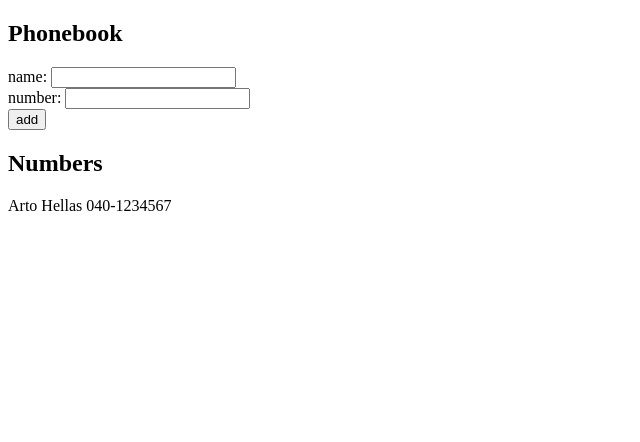
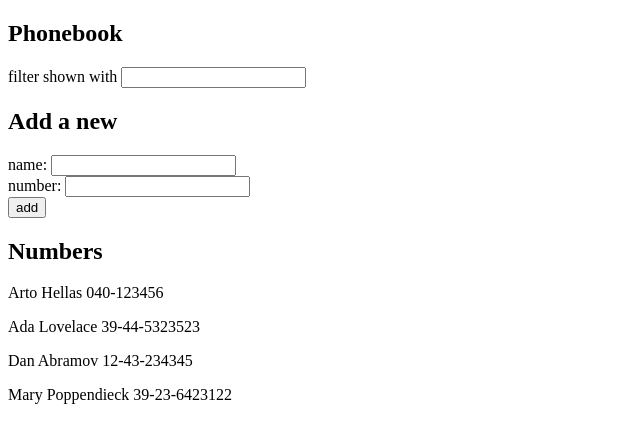
Before and after one commit to jakariyaa/fullstackopen, a React (Vite) app in the folder part2/phonebook/: page / in a window 1280 px wide. Shown: the top 442 px of the page, without its empty margins (0-640 px from the left). Built offline with nearby package versions, Linux system fonts and the light colour scheme.

Commit message:
add 2.10

```diff
--- a/part2/phonebook/src/App.jsx
+++ b/part2/phonebook/src/App.jsx
@@ -1,11 +1,45 @@
 import { useState } from 'react'
+
+const Filter = ({ filterValue, onFilterChange }) => <div>
+  filter shown with <input value={filterValue}
+    onChange={(event) => onFilterChange(event.target.value)} />
+</div>
+
+const PersonForm = ({
+  onFormSubmit, nameValue, onNameChange, numberValue, onNumberChange
+}) => <form onSubmit={onFormSubmit}>
+    <div>
+      name: <input value={nameValue}
+        onChange={(event) => onNameChange(event.target.value)} />
+    </div>
+    <div>
+      number: <input value={numberValue}
+        onChange={(event) => onNumberChange(event.target.value)} />
+    </div>
+    <div>
+      <button type="submit">add</button>
+    </div>
+  </form>
+
+const Persons = ({ persons }) => <div>
+  {persons.map(person =>
+    <p key={person.name}>{person.name} {person.number}</p>)}
+</div>
+
 
 const App = () => {
   const [persons, setPersons] = useState([
-    { name: 'Arto Hellas', number: '040-1234567' }
+    { name: 'Arto Hellas', number: '040-123456', id: 1 },
+    { name: 'Ada Lovelace', number: '39-44-5323523', id: 2 },
+    { name: 'Dan Abramov', number: '12-43-234345', id: 3 },
+    { name: 'Mary Poppendieck', number: '39-23-6423122', id: 4 }
   ])
   const [newName, setNewName] = useState('')
   const [newNumber, setNewNumber] = useState('')
+  const [searchText, setSearchText] = useState('')
+
+  const personsToShow = persons.filter(person =>
+    person.name.toLowerCase().includes(searchText.toLowerCase()))
 
   const handleNameAdd = (event) => {
     event.preventDefault()
@@ -22,23 +56,13 @@ const App = () => {
   return (
     <div>
       <h2>Phonebook</h2>
-      <form onSubmit={handleNameAdd}>
-        <div>
-          name: <input value={newName}
-            onChange={(event) => setNewName(event.target.value)} />
-        </div>
-        <div>
-          number: <input value={newNumber}
-            onChange={(event) => setNewNumber(event.target.value)} />
-        </div>
-        <div>
-          <button type="submit">add</button>
-        </div>
-      </form>
+      <Filter filterValue={searchText} onFilterChange={setSearchText} />
+      <h2>Add a new</h2>
+      <PersonForm onFormSubmit={handleNameAdd}
+        nameValue={newName} onNameChange={setNewName}
+        numberValue={newNumber} onNumberChange={setNewNumber} />
       <h2>Numbers</h2>
-      <div>
-        {persons.map(person => <p key={person.name}>{person.name} {person.number}</p>)}
-      </div>
+      <Persons persons={personsToShow} />
     </div>
   )
 }
```
